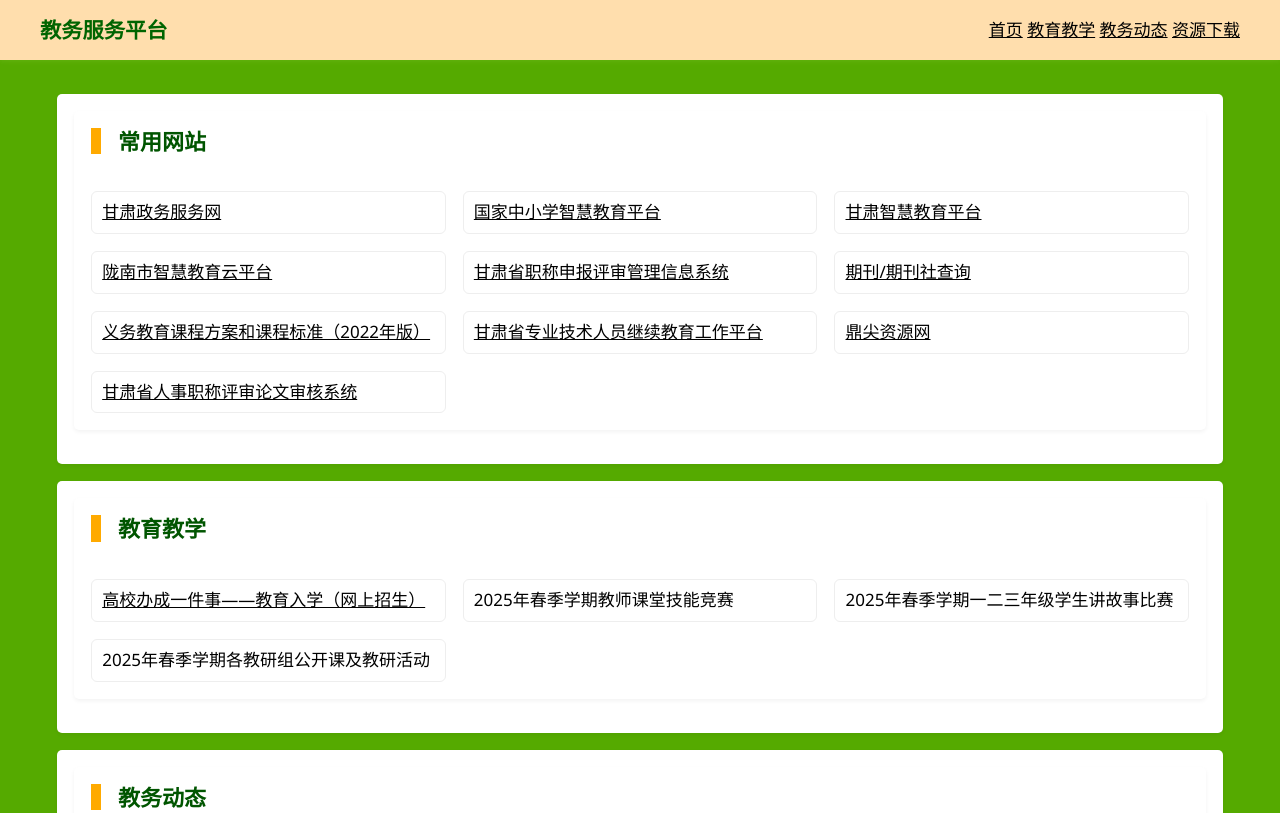
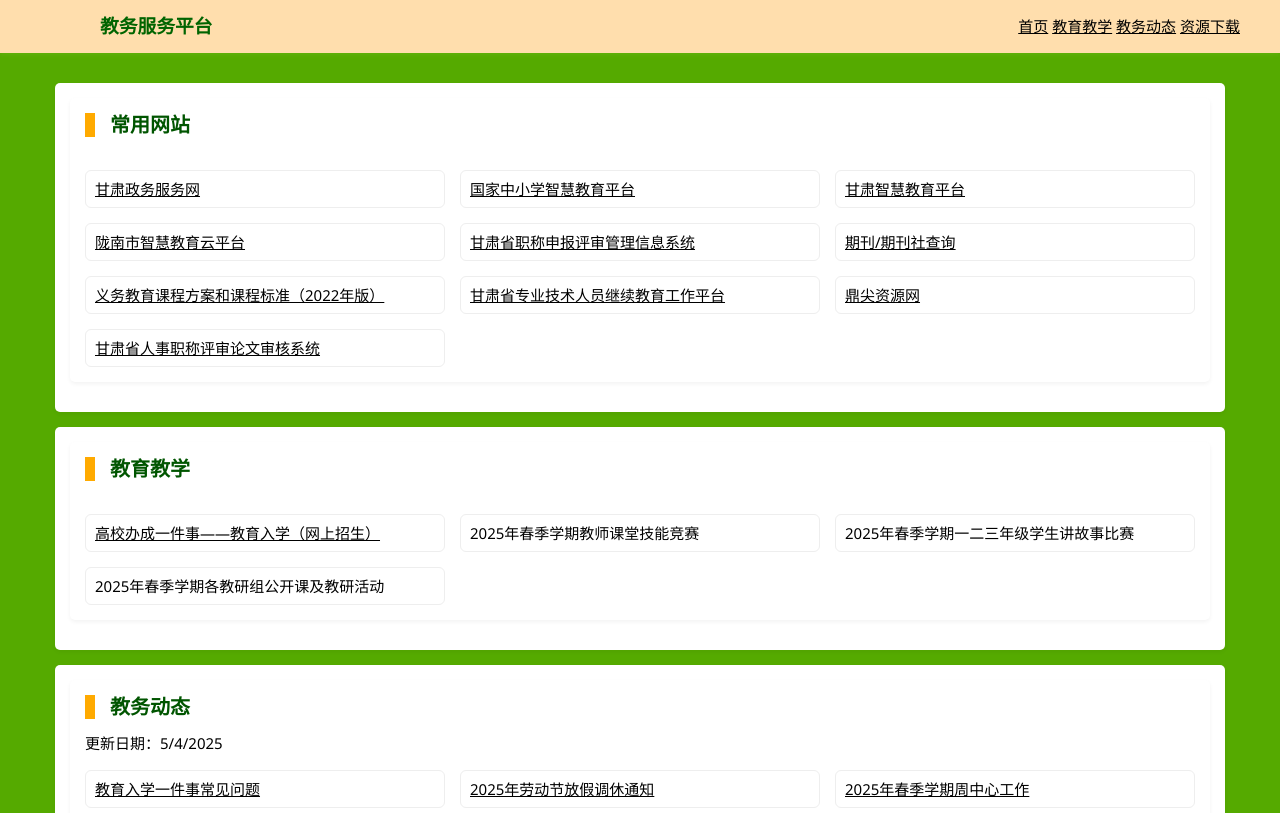
Before and after one commit to ChipZhao/resource, a plain HTML site: page index.html in a window 1280 px wide. Shown: the top 813 px of the page. Drawn offline with Linux system fonts and the light colour scheme.

Commit message:
Update index.html

```diff
--- a/index.html
+++ b/index.html
@@ -11,7 +11,7 @@
             padding: 0;
             box-sizing: border-box;
             font-family: 'Segoe UI', '微软雅黑', sans-serif;宋体;
-			font-size: 17px;
+			font-size: 15px;
 			color: black;
 			}
 
@@ -25,6 +25,8 @@
         .header {background: navajowhite;
             padding: 1rem;
             box-shadow: 0 1px 5px rgba(231, 255, 164, 0.1);
+			text-indent: 4em;
+			font-family: 华文中宋;
         }
 
         .nav {
@@ -64,7 +66,7 @@
             border-left: 10px solid #ffaa00;
             padding-left: 1rem;
             margin-bottom: 1rem;
-			font-size: 22px;
+			font-size: 20px;
         }
 
 		  /* 教务动态网格布局 */
```
